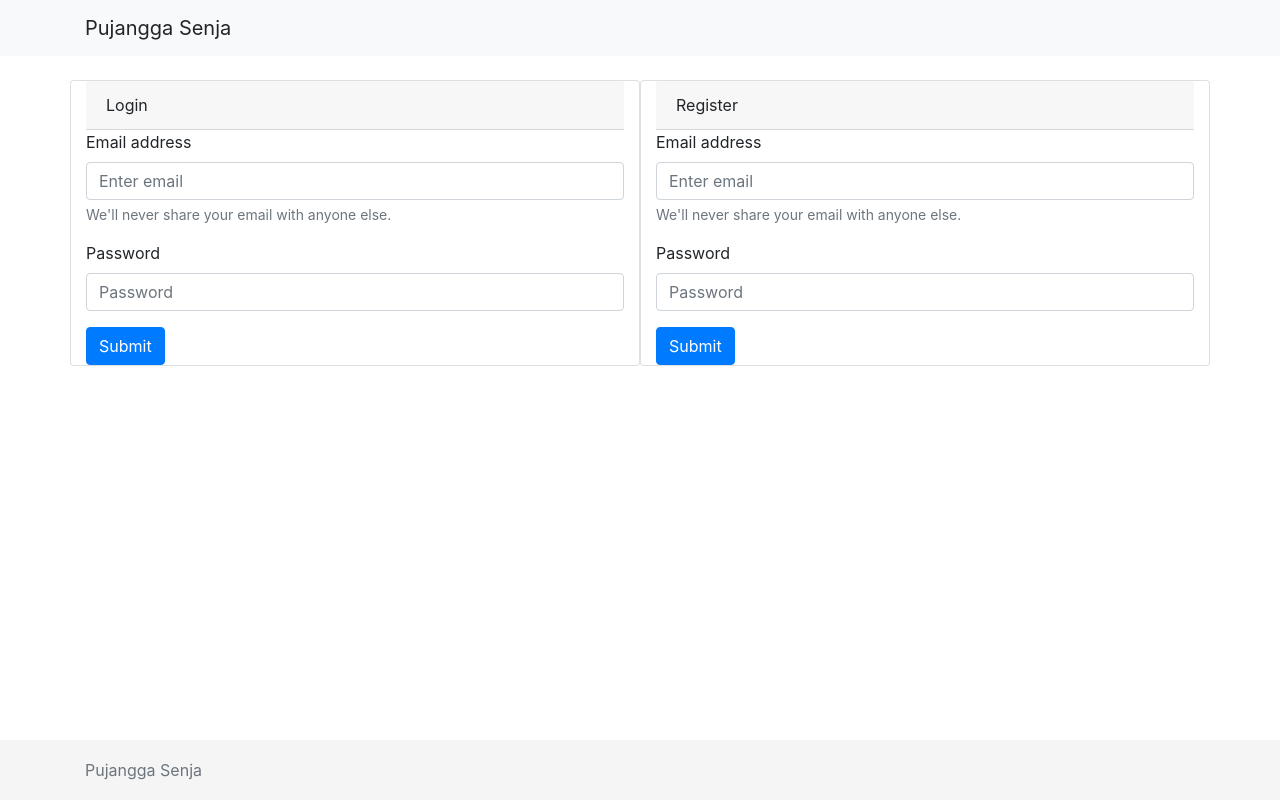
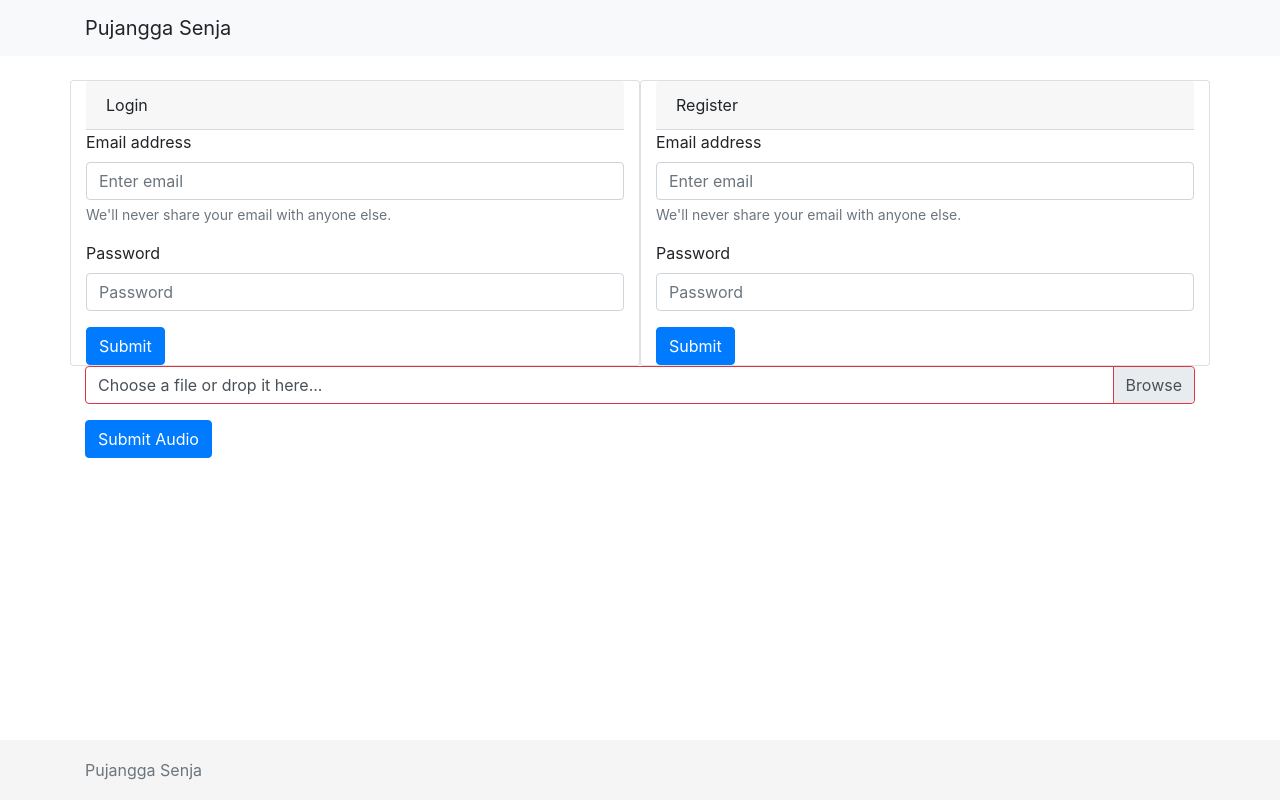
Before and after one commit to Pujangga-Senja/client, a Vue app: page / in a window 1280 px wide. Built offline with nearby package versions, Linux system fonts and the light colour scheme.

Commit message:
audio form done

```diff
--- a/package.json
+++ b/package.json
@@ -11,6 +11,7 @@
     "axios": "^0.19.1",
     "bootstrap-vue": "^2.2.2",
     "core-js": "^3.4.4",
+    "sweetalert2": "^9.6.0",
     "vue": "^2.6.10"
   },
   "devDependencies": {
--- a/src/App.vue
+++ b/src/App.vue
@@ -2,6 +2,7 @@
   <div id="app">
     <Header v-on:userLogout="logout" v-bind:isUserLogin="isUserLogin"></Header>
     <Login v-show="!isUserLogin" v-on:userLogin="login" v-on:userRegister="register"></Login>
+    <AudioForm></AudioForm>
     <Content v-show="isUserLogin"></Content>
     <TextImage v-show="isUserLogin" v-if="imageUrl == ''" v-on:image-link="getImage"></TextImage>
     <ImageResult :imageUrl="imageUrl" v-if="imageUrl != ''"></ImageResult>
@@ -16,6 +17,7 @@ import Content from "./components/Content";
 import Footer from "./components/Footer";
 import TextImage from "./components/TextImage";
 import ImageResult from "./components/ImageResult";
+import AudioForm from './components/AudioForm'
 // eslint-disable-next-line no-unused-vars
 import axios from "axios";
 
@@ -33,7 +35,8 @@ export default {
     Content,
     Footer,
     TextImage,
-    ImageResult
+    ImageResult,
+    AudioForm
   },
   methods: {
     login(data) {
--- /dev/null
+++ b/src/components/AudioForm.vue
@@ -0,0 +1,72 @@
+<template>
+  <div class="container">
+    <b-form v-on:submit.prevent="submitAudio">
+    <!-- Styled -->
+      <b-form-file
+        v-model="file"
+        :state="Boolean(file)"
+        placeholder="Choose a file or drop it here..."
+        drop-placeholder="Drop file here..."
+      ></b-form-file>
+      <b-button variant="primary" class="my-3" type="submit">Submit Audio</b-button>
+    </b-form>
+    <div>
+      <p></p>
+    </div>
+  </div>
+</template>
+
+<script>
+import axios from 'axios'
+import Swal from 'sweetalert2';
+export default {
+  name: 'AudioForm',
+  data () {
+    return {
+      file: null,
+      textResult: ''
+    }
+  },
+  methods: {
+    submitAudio () {
+      let fd = new FormData()
+      console.log(this.file, '{{{')
+      fd.append('fileName', this.file)
+      axios({
+        method: 'post',
+        url: 'http://localhost:3000/audio',
+        headers: {
+          'Content-Type': 'multipart/form-data',
+          access_token: localStorage.getItem('access_token')
+        },
+        data: fd
+      })
+        .then(({ data }) => {
+          console.log(data)
+          Swal.fire({
+            icon: 'success',
+            text: "Submitted!"
+          })
+          this.textResult = data
+        })
+        .catch(err => {
+          Swal.fire({
+            icon: 'error',
+            title: 'Oops...',
+            text: err
+          })
+        })
+    },
+    // watch: {
+    //   textResult(n, o) {
+    //     console.log(o)
+    //     this.textResult = n
+    //   }
+    // }
+  }
+}
+</script>
+
+<style>
+
+</style>
```
Also changed, not shown: 1 other file (tests, documents, lock files or other folders).
